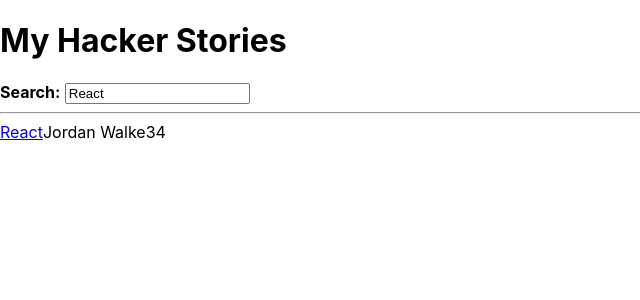
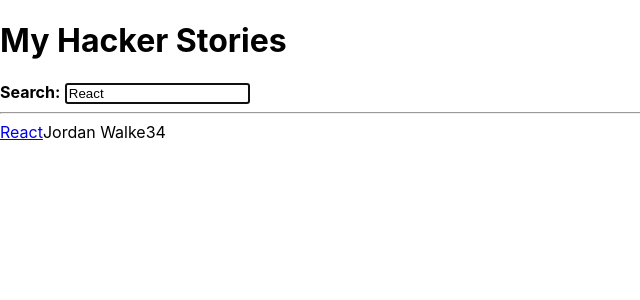
Before and after one commit to cokoyoh/react-first-app, a React (Create React App) app: page / in a window 1280 px wide. Shown: the top 300 px of the page, without its empty margins (0-640 px from the left). Built offline with nearby package versions, Linux system fonts and the light colour scheme.

Commit message:
Use imperative React declarations

```diff
--- a/src/App.js
+++ b/src/App.js
@@ -55,6 +55,7 @@
       <InputWithLabel
         id="search"
         value={searchTerm}
+        isFocused
         onInputChange={handleSearch}
       >
         <strong>Search:</strong>
@@ -72,18 +73,31 @@
   value,
   type = "text",
   onInputChange,
+  isFocused,
   children
-}) => (
+}) => {
+  const inputRef = React.useRef();
+
+  useEffect(() => {
+    if (isFocused && inputRef.current) {
+      inputRef.current.focus();
+    }
+  }, [isFocused]);
+
+  return (
     <>
       <label htmlFor={id}> {children} </label>
       <input
+        ref={inputRef}
         id={id}
         type={type}
         value={value}
+        autoFocus={isFocused}
         onChange={onInputChange}
       />
     </>
-  );
+  )
+}
 
 const List = ({ list }) =>
   list.map(({ objectID, ...item }) =>
```
